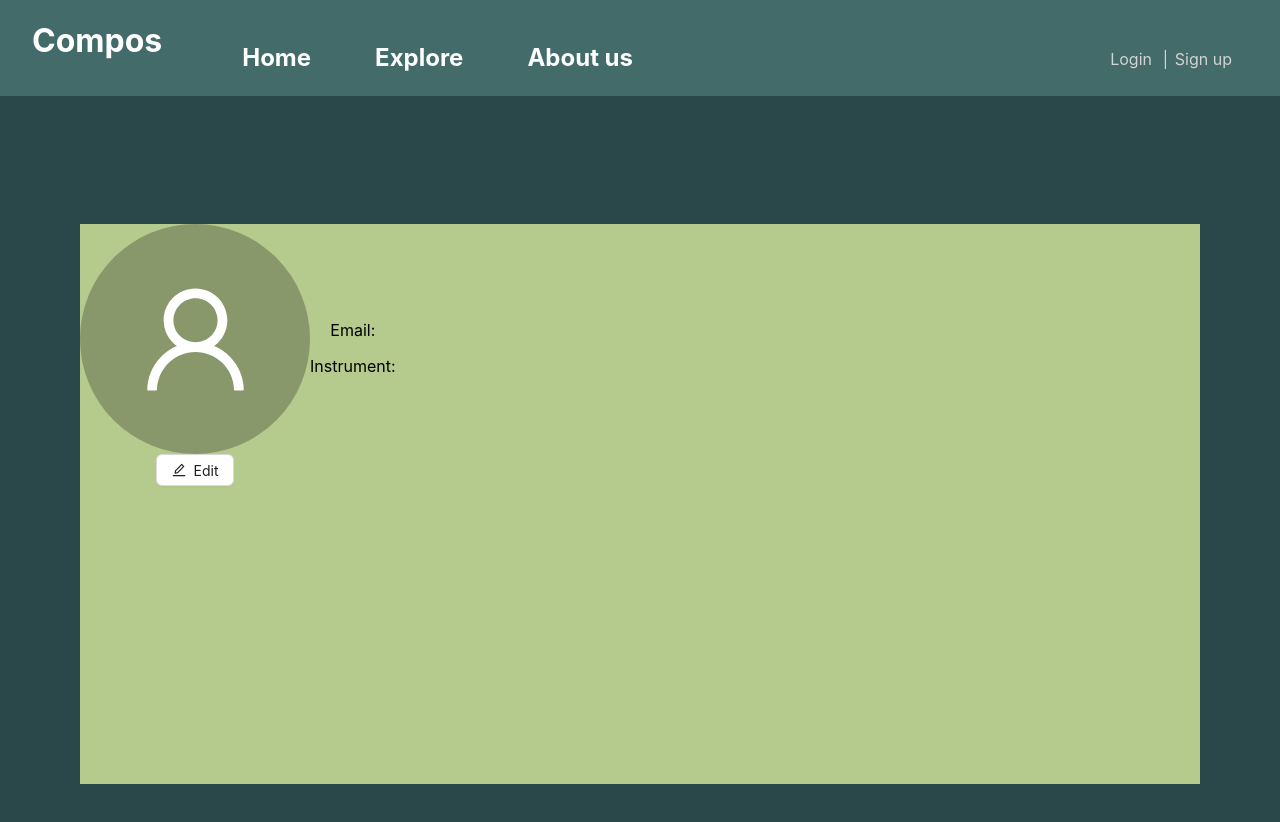
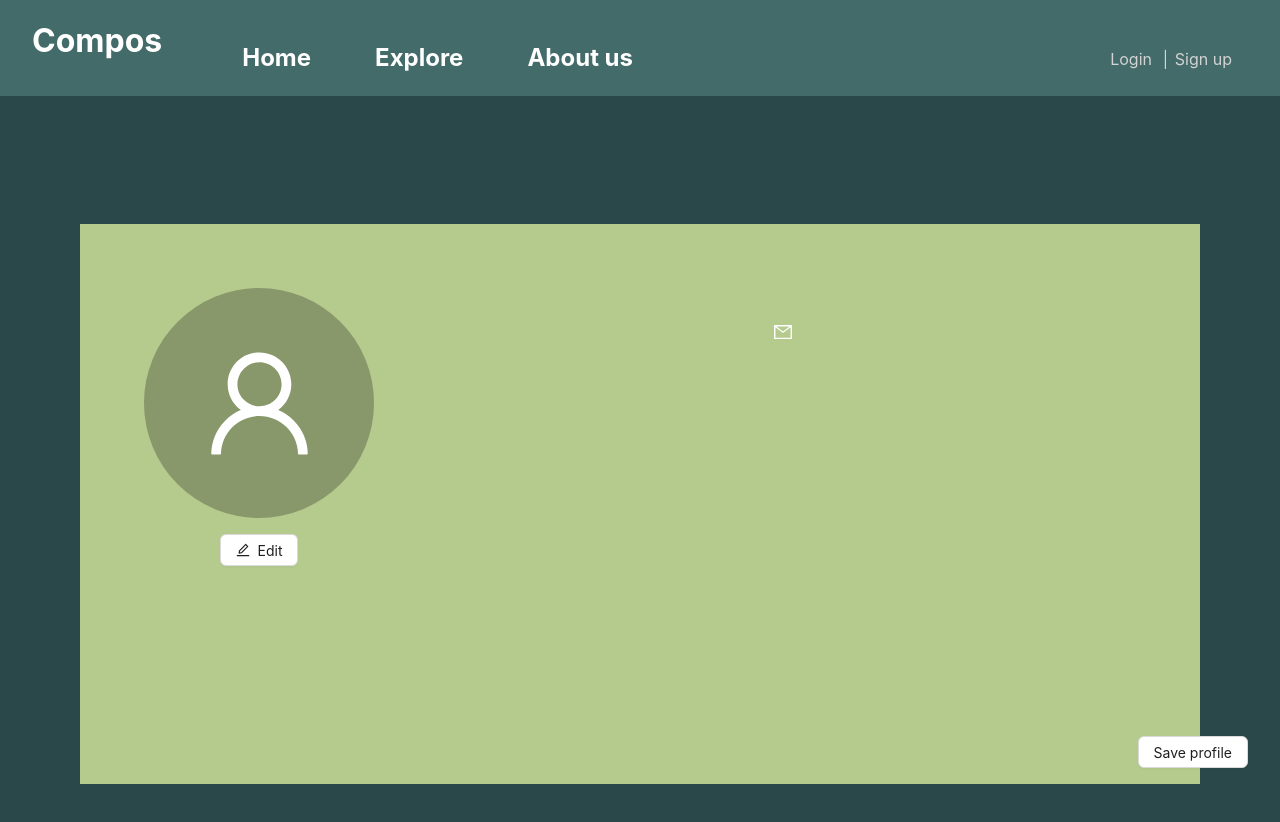
Before and after one commit to NotPako/Compos, a React (Create React App) app: page /profile in a window 1280 px wide. Shown: the top 822 px of the page. Built offline with nearby package versions, Linux system fonts and the light colour scheme.

Commit message:
Profile page looks a little better, avatar picture not working yet

```diff
--- a/src/Components/ProfileCard/ProfileCard.css
+++ b/src/Components/ProfileCard/ProfileCard.css
@@ -9,11 +9,26 @@
 }
 
 .leftSideDesign{
+    margin-top:4rem;
+    margin-left:4rem;
     display:flex;
     flex-direction: column;
 }
 
 .rightSideDesign{
-    right: 4rem;
+    margin-left:25rem;
     margin-top: 5rem;
+
 }
+
+.mailDesign{
+    font-size:large;
+}
+.avatarCardDesign{
+    margin-bottom:1rem;
+}
+.saveProfDesign{
+    bottom:2rem;
+    right:2rem;
+    position: absolute;
+}
--- a/src/Components/ProfileCard/ProfileCard.jsx
+++ b/src/Components/ProfileCard/ProfileCard.jsx
@@ -1,6 +1,6 @@
 import React, { useEffect } from 'react';
 import { useState } from 'react';
-import { LoadingOutlined, UserOutlined , PlusOutlined, EditOutlined} from '@ant-design/icons';
+import { LoadingOutlined, UserOutlined , PlusOutlined, EditOutlined, MailOutlined} from '@ant-design/icons';
 import { message, Upload } from 'antd';
 import './ProfileCard.css';
 import { Avatar, Form, Input, Button } from 'antd';
@@ -27,6 +27,25 @@ const user = useUserContext();
   const [loading, setLoading] = useState(false);
   const [userInfo, setUserInfo] = useState("");
   const [imageUrl, setImageUrl] = useState("");
+
+  const props = {
+    name: 'file',
+    action: 'https://www.mocky.io/v2/5cc8019d300000980a055e76',
+    headers: {
+      authorization: 'authorization-text',
+    },
+    onChange(info) {
+      if (info.file.status !== 'uploading') {
+        console.log(info.file, info.fileList);
+      }
+      if (info.file.status === 'done') {
+        message.success(`${info.file.name} file uploaded successfully`);
+        setImageUrl(info.file.url);
+      } else if (info.file.status === 'error') {
+        message.error(`${info.file.name} file upload failed.`);
+      }
+    },
+  };
 
   useEffect(() => {
 
@@ -57,18 +76,22 @@ const user = useUserContext();
     return(
       <div className='profileCardDesign'>
         <div className='leftSideDesign'>
-          <Avatar  icon={imageUrl === "" ? <UserOutlined/> : {}} size={230}/>
-          <Upload>
+          <Avatar className="avatarCardDesign" icon={imageUrl === "" ? <UserOutlined/> : {}} size={230}/>
+          <Upload {...props}>
           <Button icon={<EditOutlined />}>Edit</Button>
           </Upload>
           <h1>{userInfo.username}</h1>
 
         </div>
         <div className='rightSideDesign'>
-          <p>Email: {userInfo.email}</p>
-          <p>Instrument: {userInfo.instrument}</p>
+          <p className="mailDesign">
+            <div><MailOutlined style={{color: "white"}}/></div>
+            <div>{userInfo.email}</div>
+          </p>
+          <h2 style={{}}>{userInfo.instrument}</h2>
 
         </div>
+        <Button className="saveProfDesign">Save profile</Button>
 
       </div>
     );
```
Also changed, not shown: src/Containers/Create/Create.css (added).
